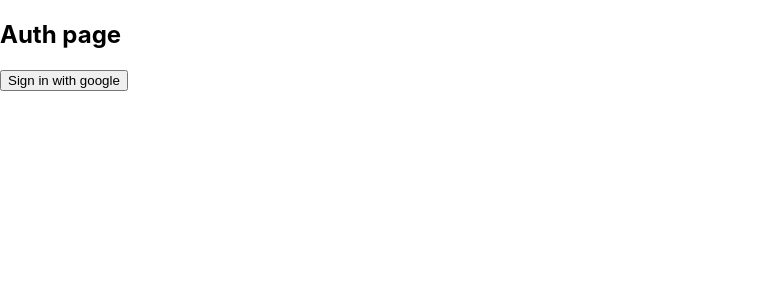
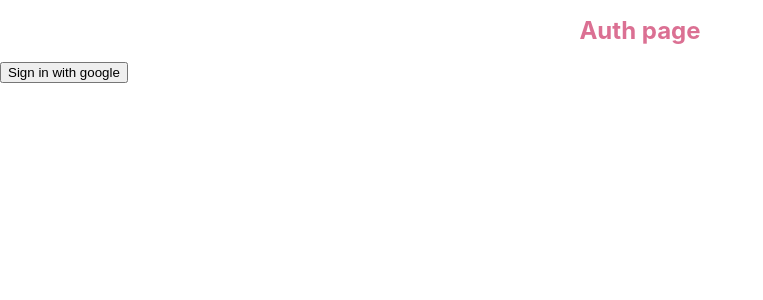
Before and after one commit to ExtrosDevs/Notecy, a React (Create React App) app in the folder app/: page /auth in a window 1280 px wide. Shown: the top 300 px of the page, without its empty margins (0-763 px from the left). Built offline with nearby package versions, Linux system fonts and the light colour scheme.

Commit message:
Added styled components lib.

```diff
--- a/app/package.json
+++ b/app/package.json
@@ -11,7 +11,11 @@
     "react-dom": "^18.2.0",
     "react-router-dom": "^6.4.4",
     "react-scripts": "5.0.1",
+    "styled-components": "^5.3.6",
     "web-vitals": "^2.1.4"
+  },
+    "resolutions": {
+    "styled-components": "^5"
   },
   "scripts": {
     "start": "react-scripts start",
--- a/app/src/pages/Auth/Auth.js
+++ b/app/src/pages/Auth/Auth.js
@@ -1,4 +1,5 @@
 import React from 'react'
+import styled from "styled-components";
 import {auth} from '../../firebase-config';
 
 function Auth() {
@@ -8,11 +9,17 @@
     }
   return (
     <div>
-        <h2>Auth page</h2>
-        <button onClick={SignInWithFirebase}> Sign in with google</button>
+      <Title>Auth page</Title>
+      <button onClick={SignInWithFirebase}> Sign in with google</button>
     </div>
-  )
+  );
 }
 
 export default Auth
 //my auth branch.
+
+const Title = styled.h1`
+  font-size: 1.5em;
+  text-align: center;
+  color: palevioletred;
+`;
```
Also changed, not shown: 1 other file (tests, documents, lock files or other folders).
